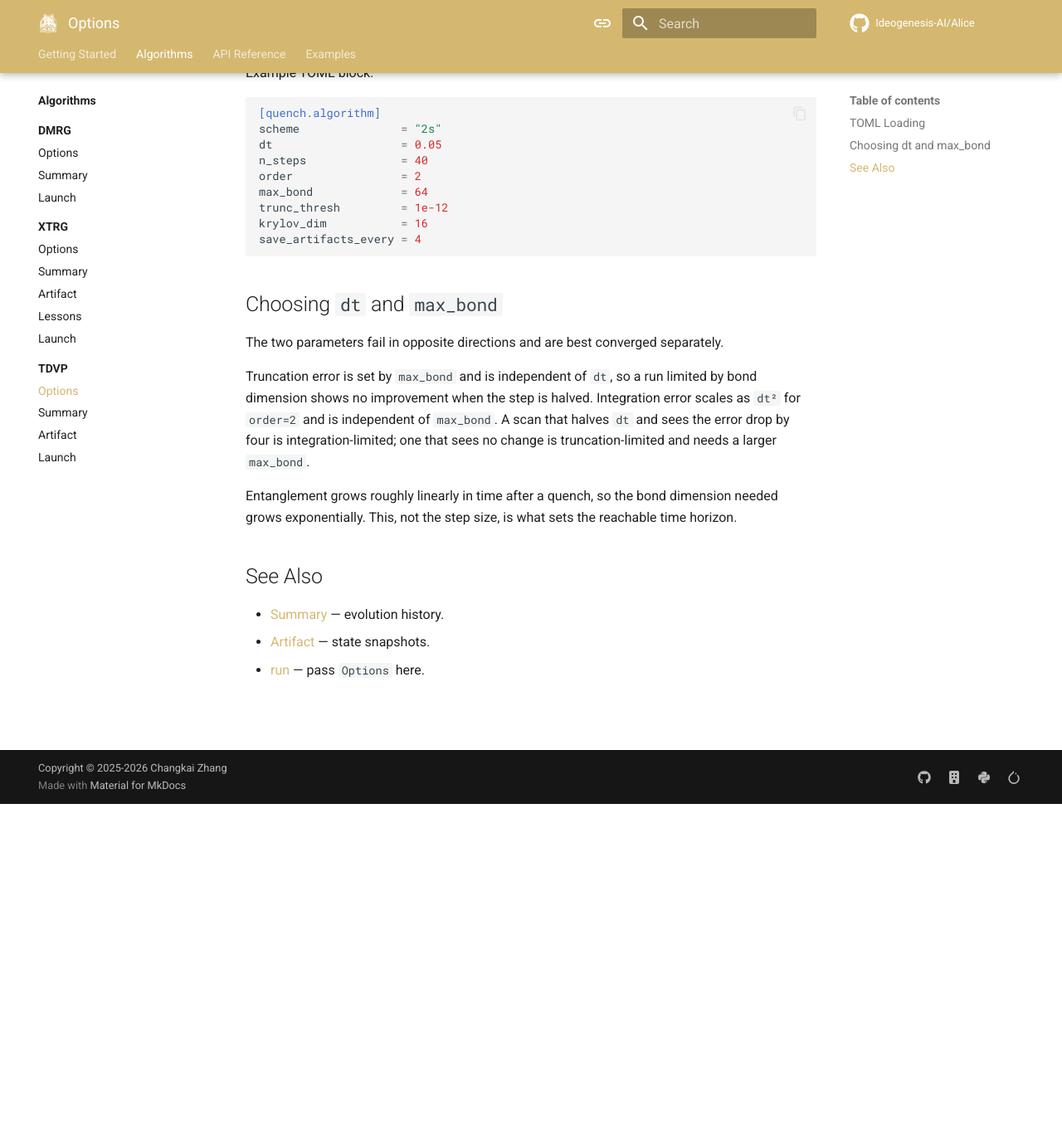
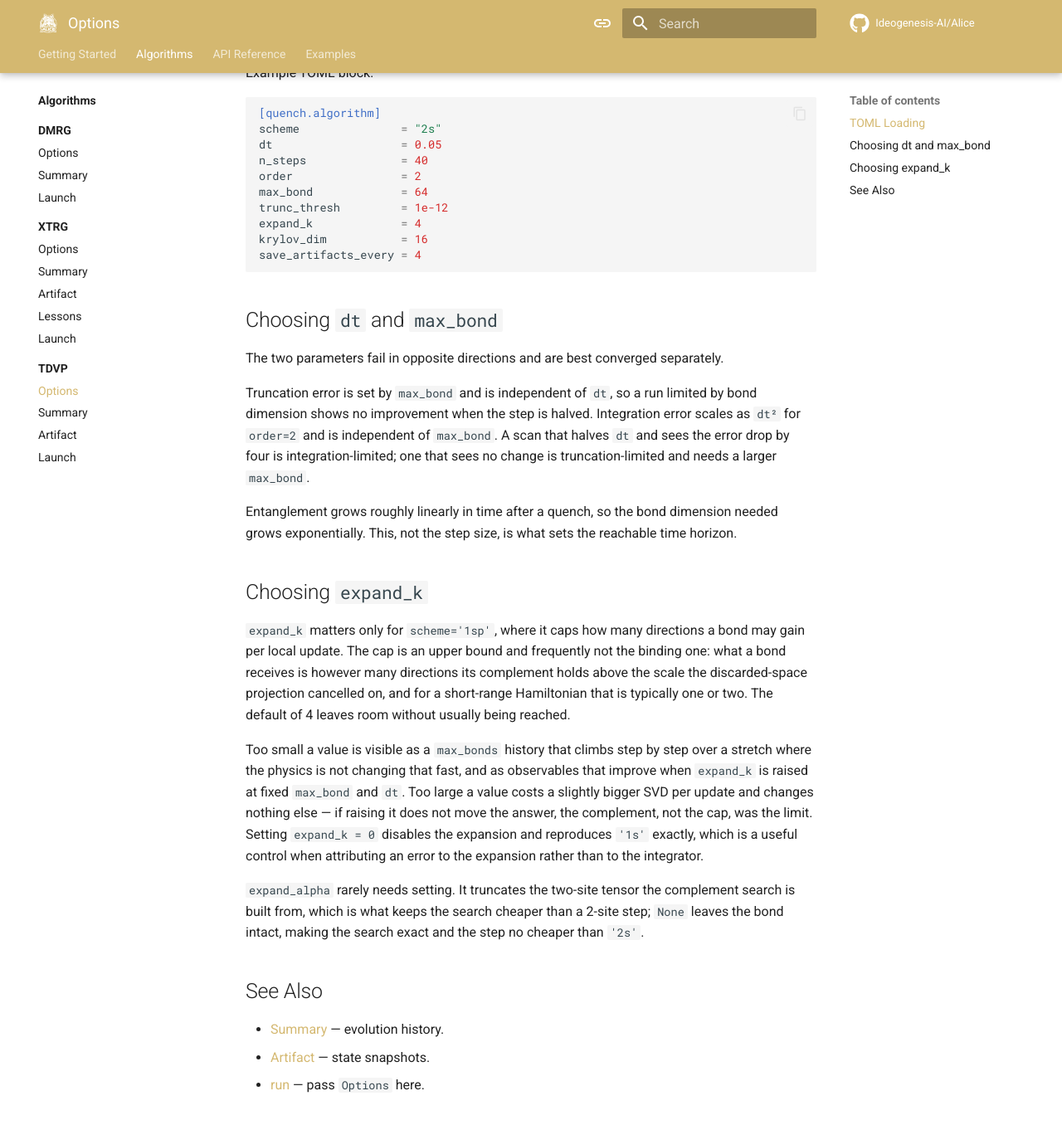
Before and after one commit to Ideogenesis-AI/Alice, an MkDocs documentation site: the page built from docs/algorithms/tdvp/options.md, in a window 1280 px wide and 1400 px high, scrolled down 589 px. Shown: the top 1356 px of the window at 83% size. Built offline with MkDocs 1.6.1 and Material for MkDocs 9.7.7, drawn with Linux system fonts in a browser that asks for light colours; comment, search, counter and statistics services are not loaded; before the commit the page ends 1558 px from its top, so only the background shows below that.

Commit message:
Add guidance on choosing expand_k
Puts expand_k in the example TOML and explains what it does and does not
control. The cap is frequently not the binding constraint, so the page says how
to tell: if raising it does not move the answer, the complement rather than the
cap was the limit. Records expand_k = 0 as the control that reduces '1sp' to
'1s' when the expansion itself is under suspicion, and notes that expand_alpha
rarely needs setting.

````diff
--- a/docs/algorithms/tdvp/options.md
+++ b/docs/algorithms/tdvp/options.md
@@ -30,6 +30,7 @@ n_steps              = 40
 order                = 2
 max_bond             = 64
 trunc_thresh         = 1e-12
+expand_k             = 4
 krylov_dim           = 16
 save_artifacts_every = 4
 ```
@@ -50,6 +51,29 @@ Entanglement grows roughly linearly in time after a quench, so the bond
 dimension needed grows exponentially. This, not the step size, is what sets the
 reachable time horizon.
 
+## Choosing `expand_k`
+
+`expand_k` matters only for `scheme='1sp'`, where it caps how many directions a
+bond may gain per local update. The cap is an upper bound and frequently not
+the binding one: what a bond receives is however many directions its complement
+holds above the scale the discarded-space projection cancelled on, and for a
+short-range Hamiltonian that is typically one or two. The default of 4 leaves
+room without usually being reached.
+
+Too small a value is visible as a `max_bonds` history that climbs step by step
+over a stretch where the physics is not changing that fast, and as observables
+that improve when `expand_k` is raised at fixed `max_bond` and `dt`. Too large
+a value costs a slightly bigger SVD per update and changes nothing else — if
+raising it does not move the answer, the complement, not the cap, was the
+limit. Setting `expand_k = 0` disables the expansion and reproduces `'1s'`
+exactly, which is a useful control when attributing an error to the expansion
+rather than to the integrator.
+
+`expand_alpha` rarely needs setting. It truncates the two-site tensor the
+complement search is built from, which is what keeps the search cheaper than a
+2-site step; `None` leaves the bond intact, making the search exact and the
+step no cheaper than `'2s'`.
+
 ## See Also
 
 - [Summary](summary.md) — evolution history.
````
